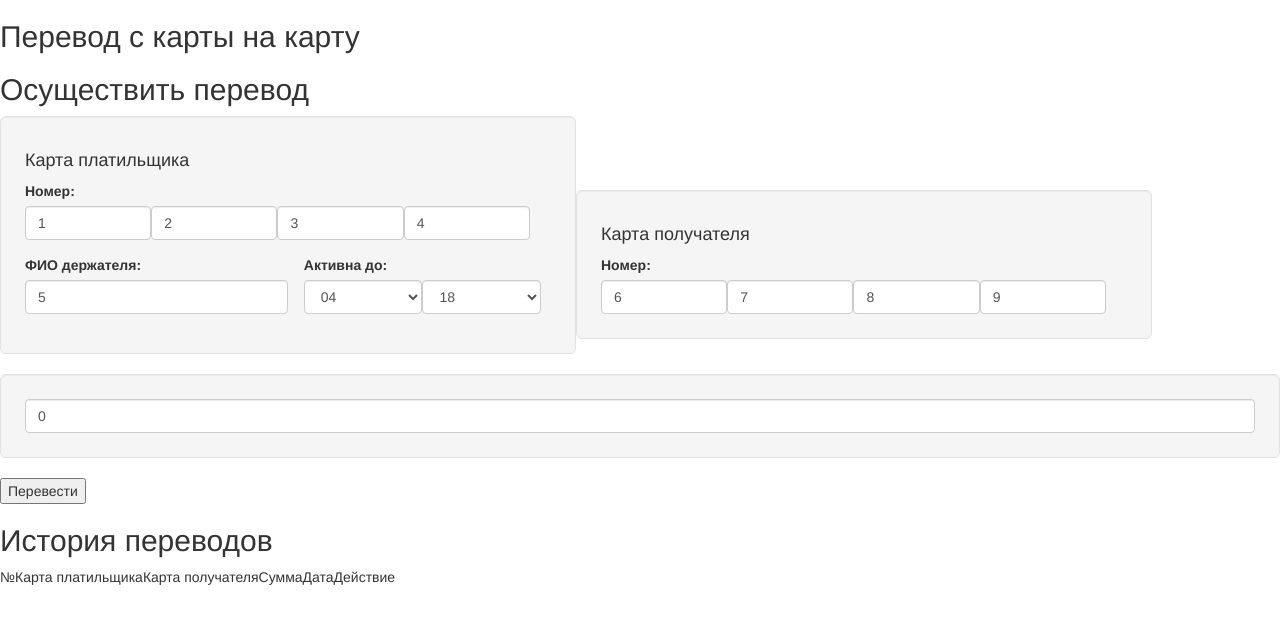
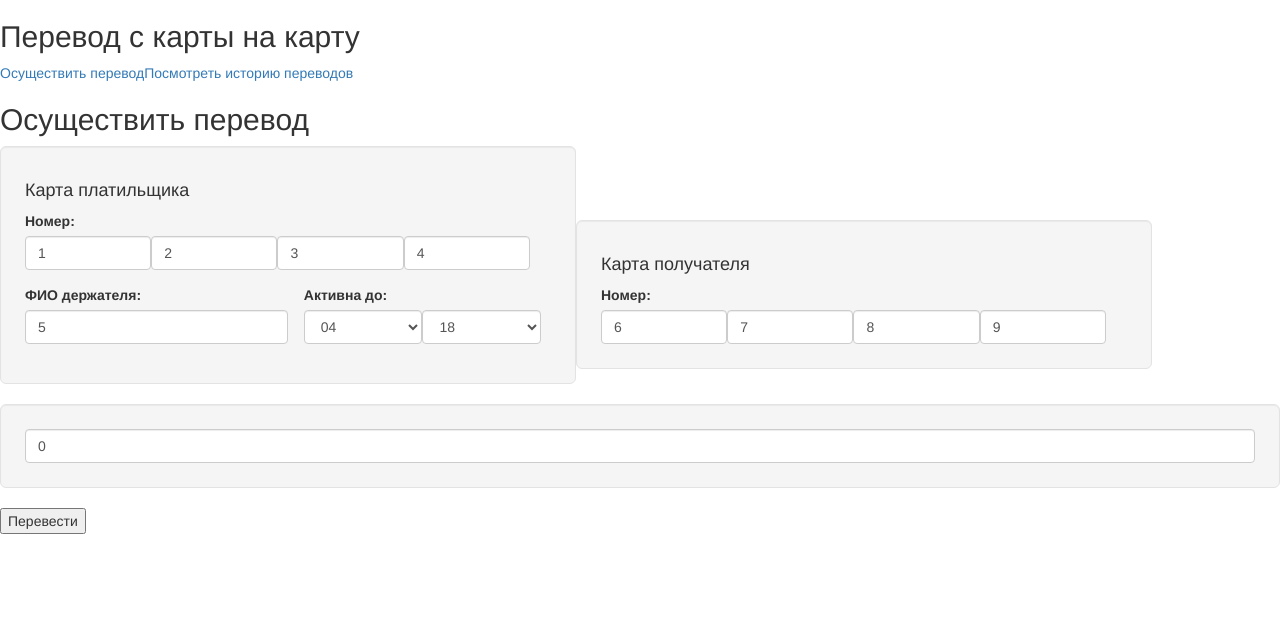
Before and after one commit to Malvik0511/works, an Angular app: page /form in a window 1280 px wide. Shown: the top 624 px of the page. Built offline with nearby package versions, Linux system fonts and the light colour scheme.

Commit message:
setup the routing

```diff
--- a/src/app/app.component.html
+++ b/src/app/app.component.html
@@ -1,3 +1,8 @@
 <h2>Перевод с карты на карту</h2>
-<app-remittance-form></app-remittance-form>
-<app-remittance-history></app-remittance-history>
+<nav>
+  <a routerLink="/form">Осуществить перевод</a>
+  <a routerLink="/history">Посмотреть историю переводов</a>
+</nav>
+<router-outlet></router-outlet>
+<!--app-remittance-form></app-remittance-form>
+<app-remittance-history></app-remittance-history-->
--- a/src/app/app.module.ts
+++ b/src/app/app.module.ts
@@ -7,6 +7,7 @@ import { ReactiveFormsModule } from '@angular/forms';
 import { AppComponent } from './app.component';
 import { RemittanceFormComponent } from './remittance-form/remittance-form.component';
 import { RemittanceHistoryComponent } from './remittance-history/remittance-history.component';
+import { AppRoutingModule } from './/app-routing.module';
 
 @NgModule({
   declarations: [
@@ -17,7 +18,8 @@ import { RemittanceHistoryComponent } from './remittance-history/remittance-hist
   imports: [
     BrowserModule,
     FormsModule,
-    ReactiveFormsModule
+    ReactiveFormsModule,
+    AppRoutingModule
   ],
 
   providers: [RemittanceDataService],
```
Also changed, not shown: src/app/app-routing.module.ts (added, +18 -0 lines).
